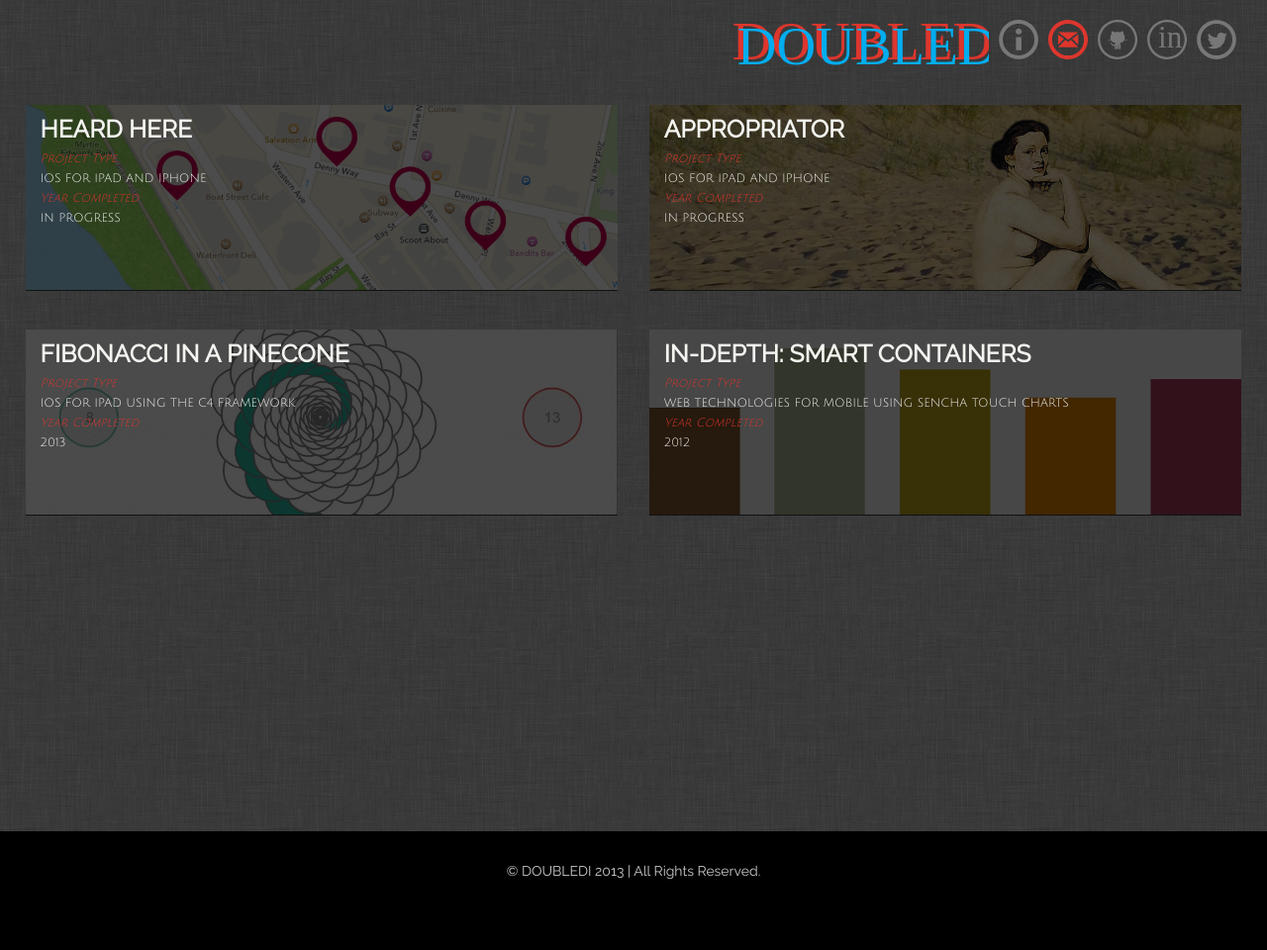
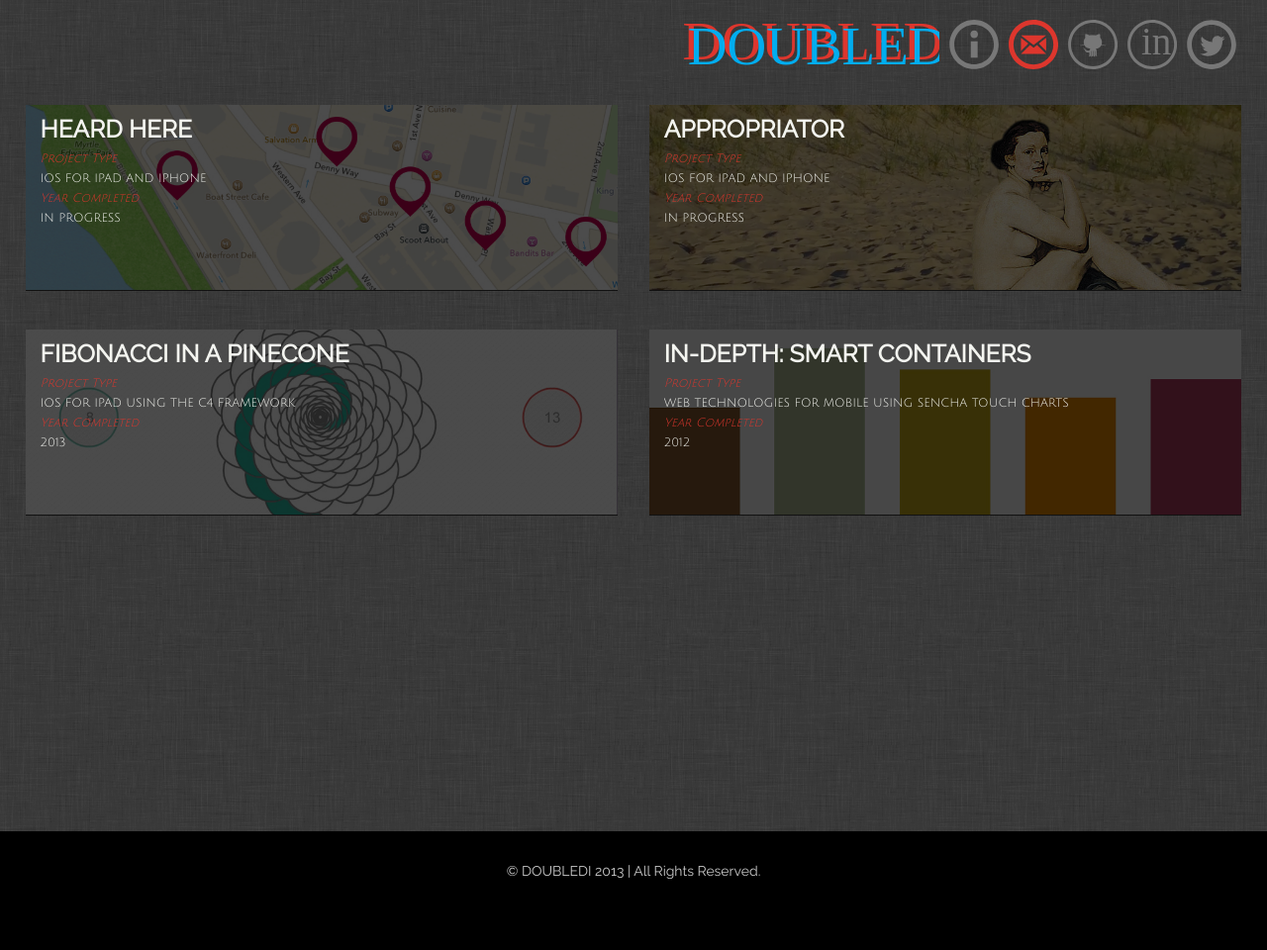
Before and after one commit to diannamertz/doubledi.github.com, a Jekyll site: the page built from index.html, in a window 1280 px wide. Shown: the whole page at 99% size. Built offline with Jekyll 4.4.1, drawn with Linux system fonts in a browser that asks for light colours.

```diff
--- a/css/style.css
+++ b/css/style.css
@@ -34,8 +34,8 @@
 
 .icondd {
   margin-top: 5px;
-  height: 40px;
-  width: 40px;
+  height: 50px;
+  width: 50px;
 }
 
 .icondd:hover {
```
